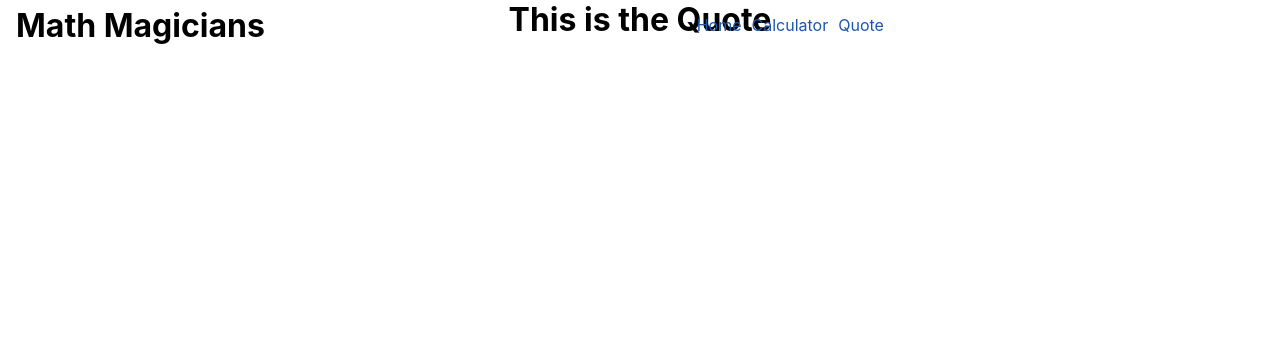
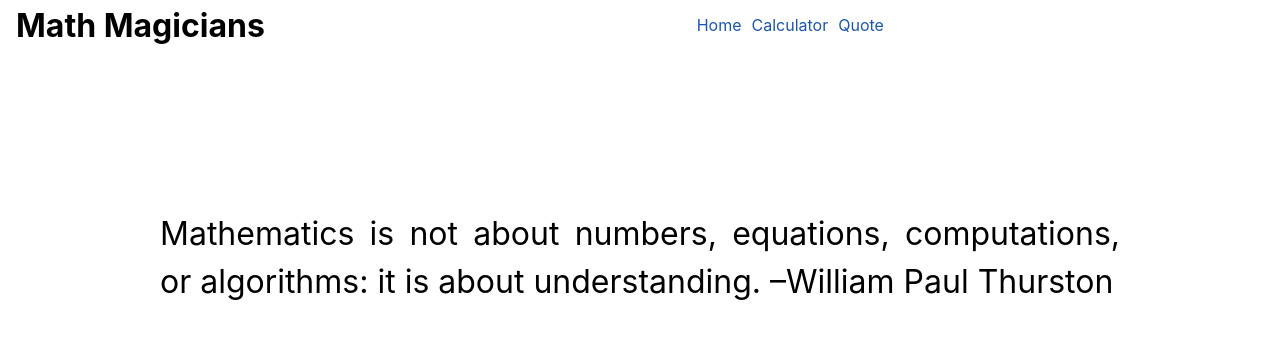
Before and after one commit to praz99/react_calculator, a React (Create React App) app: page /quote in a window 1280 px wide. Shown: the top 338 px of the page. Built offline with nearby package versions, Linux system fonts and the light colour scheme.

Commit message:
add style to quote page

```diff
--- a/src/layouts/NotFound.js
+++ b/src/layouts/NotFound.js
@@ -1,3 +1,5 @@
+import React from 'react';
+
 const NotFound = () => (
   <h1>
     Go home, you are drunk. :-D
--- a/src/layouts/Quote.js
+++ b/src/layouts/Quote.js
@@ -1,7 +1,10 @@
-const Quote = () => {
-  return (
-    <h1>This is the Quote</h1>
-  );
-};
+import React from 'react';
+import '../styles/Quote.css';
+
+const Quote = () => (
+  <div className="quote">
+    <p>Mathematics is not about numbers, equations, computations, or algorithms: it is about understanding. –William Paul Thurston</p>
+  </div>
+);
 
 export default Quote;
--- /dev/null
+++ b/src/styles/Quote.css
@@ -0,0 +1,9 @@
+.quote {
+  margin-top: 50px;
+}
+
+p {
+  padding: 5em;
+  font-size: 2em;
+  line-height: 1.5em;
+}
```
Also changed, not shown: 1 other file (tests, documents, lock files or other folders).
